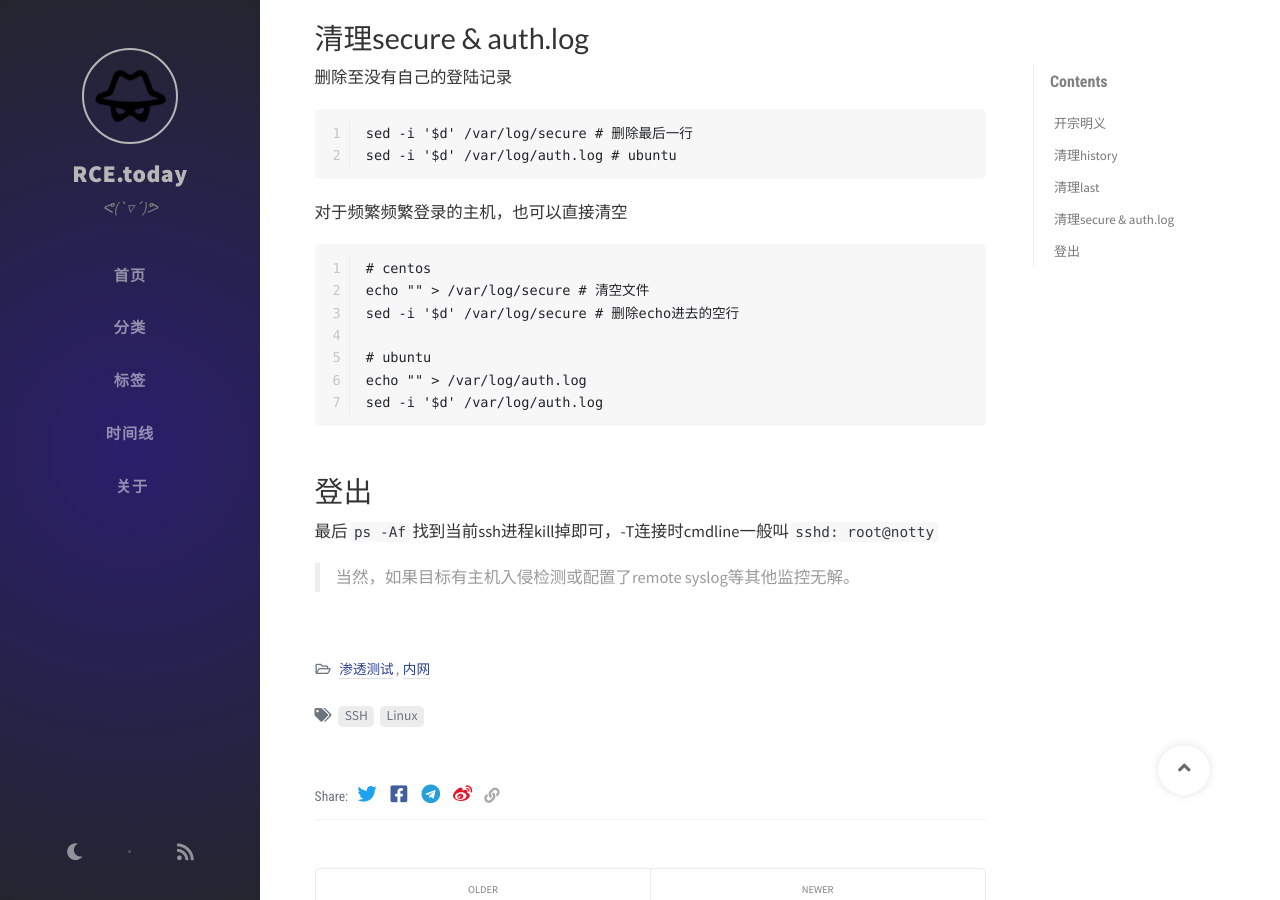
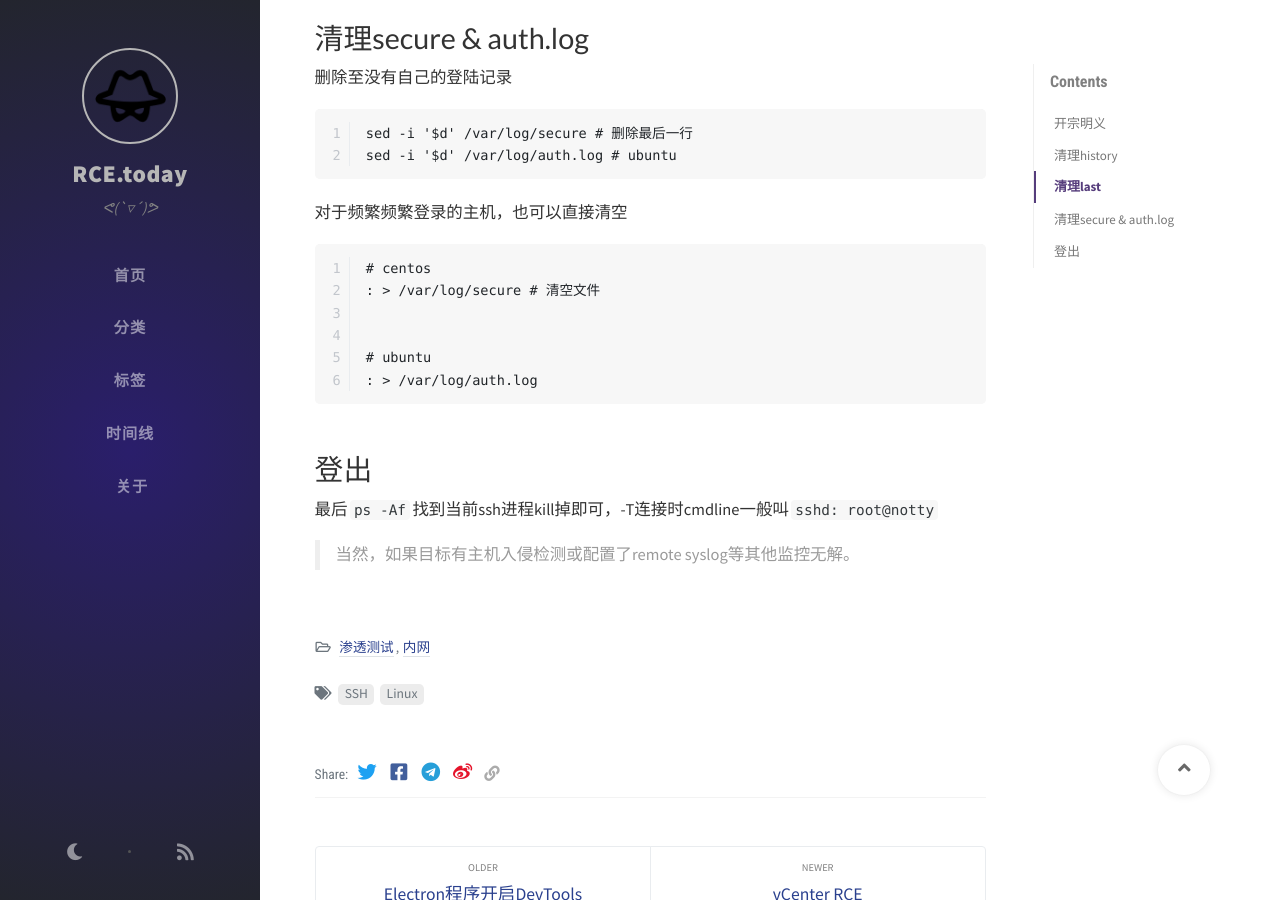
Before and after one commit to fazzzzzzz/rce.today, a Jekyll site: the page built from _posts/2021-01-27-Linux-ssh登陆后的痕迹清理.md, in a window 1280 px wide and 900 px high, scrolled down 802 px. Built offline with Jekyll 4.4.1, drawn with Linux system fonts in a browser that asks for light colours; nearby versions of some CDN libraries; comment, search, counter and statistics services are not loaded.

Commit message:
Update 2021-01-27-Linux-ssh登陆后的痕迹清理.md

````diff
--- a/_posts/2021-01-27-Linux-ssh登陆后的痕迹清理.md
+++ b/_posts/2021-01-27-Linux-ssh登陆后的痕迹清理.md
@@ -41,12 +41,11 @@ sed -i '$d' /var/log/auth.log # ubuntu
 对于频繁频繁登录的主机，也可以直接清空
 ```
 # centos
-echo "" > /var/log/secure # 清空文件
-sed -i '$d' /var/log/secure # 删除echo进去的空行
+: > /var/log/secure # 清空文件
+
 
 # ubuntu
-echo "" > /var/log/auth.log
-sed -i '$d' /var/log/auth.log
+: > /var/log/auth.log
 ```
 
 # 登出
````
